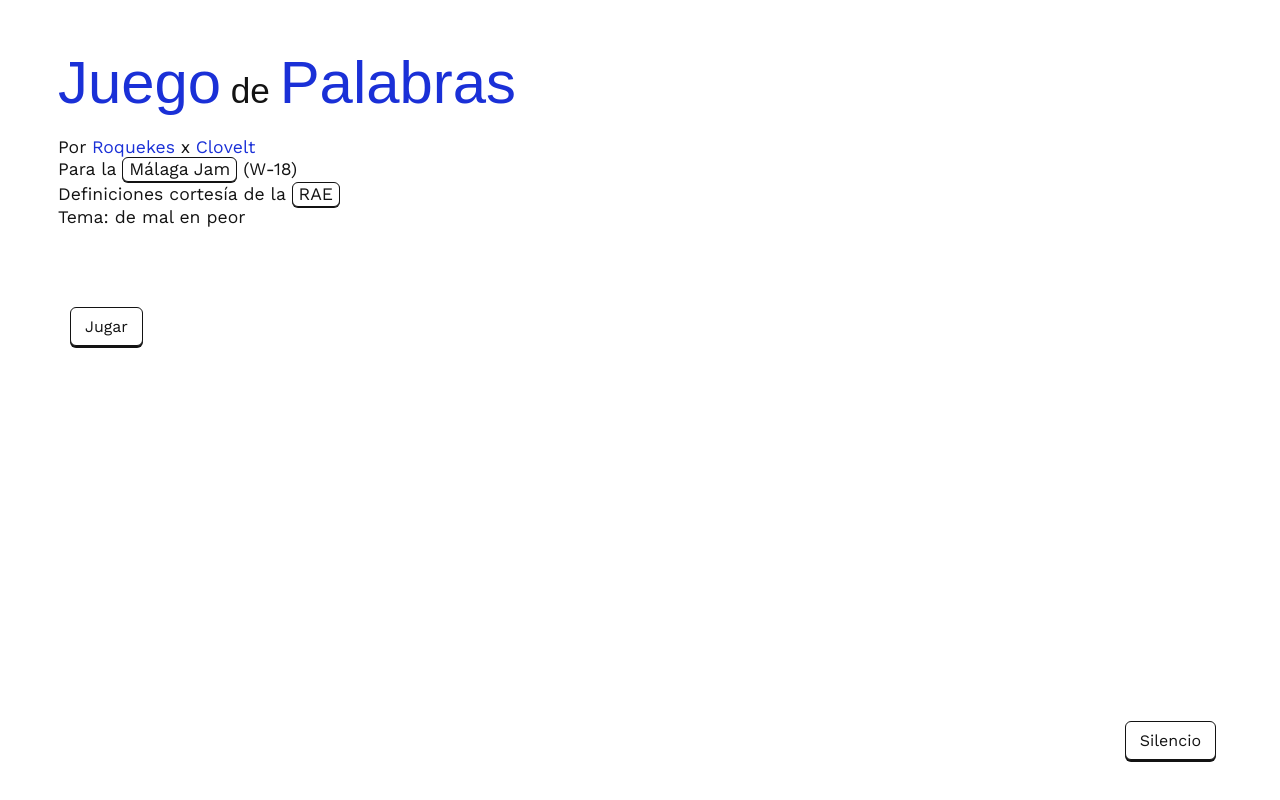
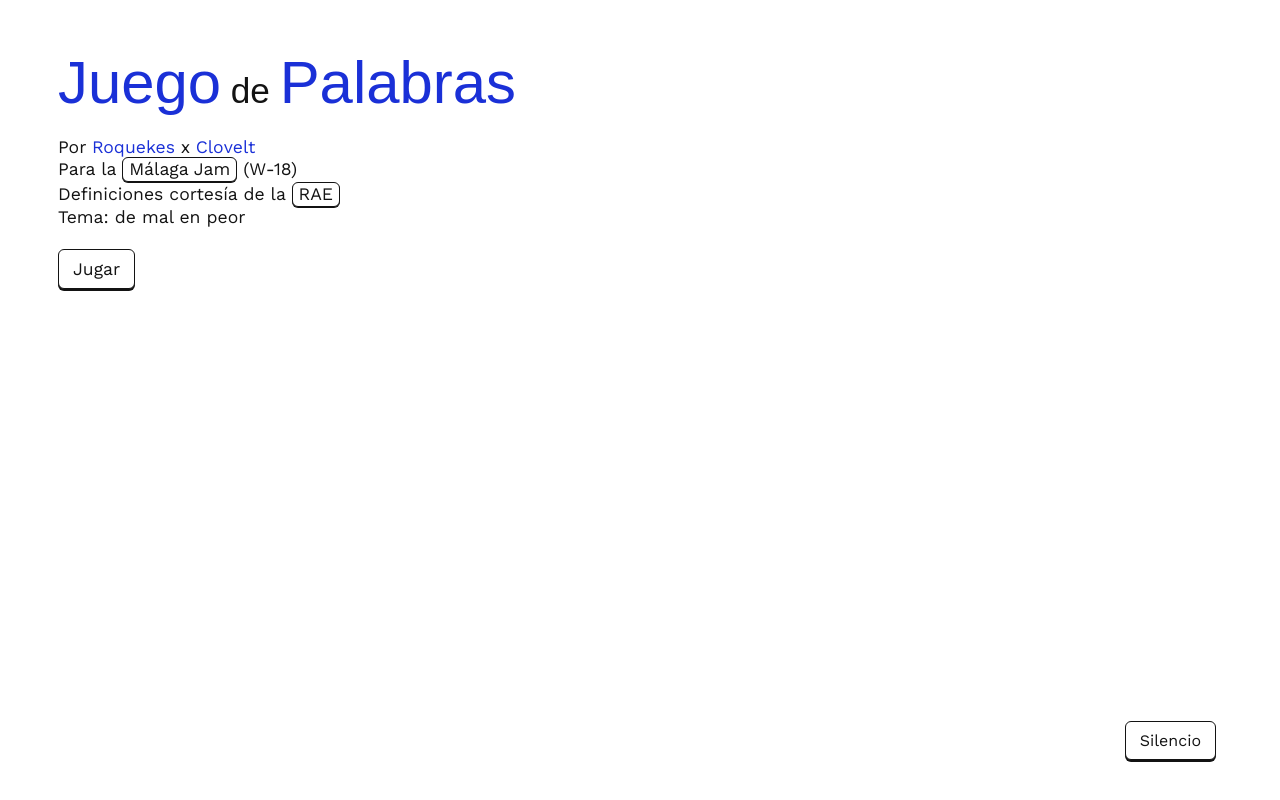
Before and after one commit to clovelt/juego-de-palabras, a website: page public/index.html in a window 1280 px wide. Drawn offline with nearby package versions, Linux system fonts and the light colour scheme; a web font is replaced by a local one.

Commit message:
Move start button under theme

```diff
--- a/public/index.html
+++ b/public/index.html
@@ -82,6 +82,11 @@
             right: 5vw;
             margin: 0;
             z-index: 1000;
+        }
+
+        #startBtn {
+            display: block;
+            margin: 22px 0 0 0;
         }
 
         #name {
@@ -215,7 +220,7 @@
 <body>
     <div id="title">
         <div id="name"> <a href="#" class="startGame" data-word="juego" style="font-size:1.7em;">Juego</a> de <a href="#" class="startGame" data-word="palabras" style="font-size:1.7em;">Palabras</a></div>
-        <div id="credits">Por <a href="#" class="startGame definition-credit" data-word="roquekes">Roquekes</a> x <a href="#" class="startGame definition-credit" data-word="clovelt">Clovelt</a><br>Para la <a href="https://x.com/MalagaJam">Málaga Jam</a> (W-18)<br>Definiciones cortesía de la <a href="https://x.com/RAEinforma">RAE</a><br>Tema: de mal en peor<br><br></div>
+        <div id="credits">Por <a href="#" class="startGame definition-credit" data-word="roquekes">Roquekes</a> x <a href="#" class="startGame definition-credit" data-word="clovelt">Clovelt</a><br>Para la <a href="https://x.com/MalagaJam">Málaga Jam</a> (W-18)<br>Definiciones cortesía de la <a href="https://x.com/RAEinforma">RAE</a><br>Tema: de mal en peor<button id="startBtn">Jugar</button><br><br></div>
     </div>
     <div id="nav" style="display:none;">
         <button id="nextBtn" style="display:none;">←</button>
@@ -225,7 +230,6 @@
             <button id="getDefinitionBtn">Buscar definición</button>
         </div>
     </div>
-    <button id="startBtn">Jugar</button>
     <button id="muteBtn">Silencio</button>
     <button id="easyBtn" style="display:none;">Modo fácil (no hay vuelta atrás)</button>
     <button id="giveUpBtn" style="display:none;">Rendirse</button>
--- a/public/script.js
+++ b/public/script.js
@@ -54,7 +54,7 @@ document.addEventListener('DOMContentLoaded', async () => {
     let currentWordIndex = 0;
 
     // Lista de palabras que no deben convertirse en enlaces
-    const excludeWords = ['singular', 'ante', 'prnl', 'der', 'méx', 'hond', 'ant', 'ant', 'fís', 'esc', 'desus', 'sin', 'ec', 'coloq', 'etc', 'debida', 'antambién'];  // Reemplaza con las palabras que deseas excluir
+    const excludeWords = ['singular', 'ante', 'prnl', 'der', 'méx', 'hond', 'ant', 'ant', 'fís', 'esc', 'desus', 'sin', 'ec', 'coloq', 'etc', 'debida', 'antambién', 'hipervínculo'];  // Reemplaza con las palabras que deseas excluir
     const customDefinitions = {
         roquekes: {
             definitions: [
```
